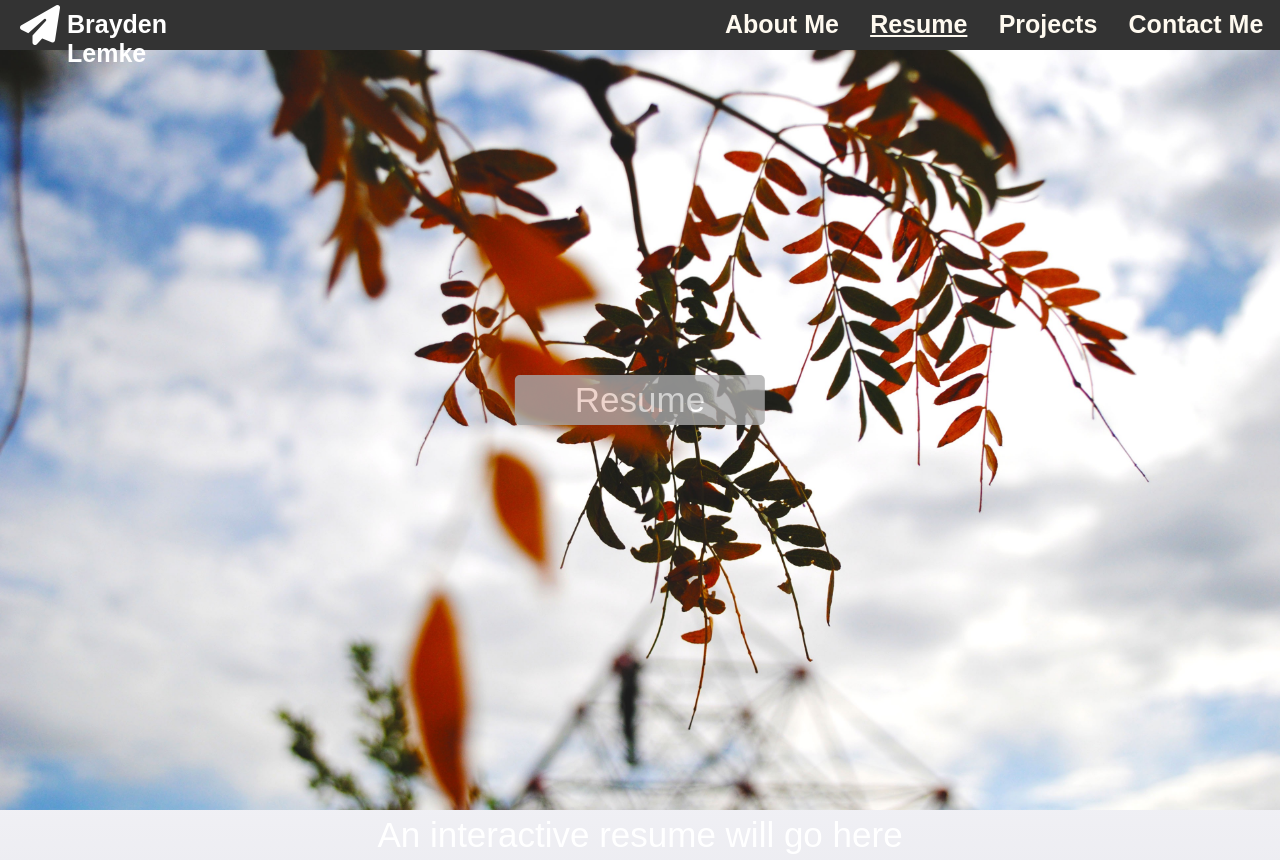
After one commit to joybob22/myWebPage, a PHP site: page /resume.html in a window 1280 px wide. The commit adds this page. Run offline with PHP 8.4, Linux system fonts and the light colour scheme; some libraries are stand-ins or nearby versions.

Commit message:
added a resume page

```diff
--- a/main.css
+++ b/main.css
@@ -30,10 +30,16 @@ body, html {
     color: white;
     width: 185px;
     float: left;
-    margin: 10px 0 0 20px;
+    margin: 10px 0 0 7px;
     font-size: 25px;
     font-weight: bold;
     font-family: didot, sans-serif;
+}
+
+.icon {
+    float: left;
+    margin-left: 20px;
+    color: white;
 }
 
 .navRight {
@@ -51,7 +57,7 @@ body, html {
     transition: all 0.5s;
 }
 
-#nav1 {
+.active {
     text-decoration: underline;
 }
 
@@ -335,7 +341,7 @@ p {
 .ring, .education, .softwareDeveloperIMG {
     float: left;
     width: 30%;
-    margin: auto;
+    margin: 0 auto 30px auto;
 }
 
 .ring, .softwareDeveloperIMG {
@@ -343,5 +349,5 @@ p {
 }
 
 .goalsIMGS {
-    margin-top: 20px;
+    padding: 30px 0;
 }
--- /dev/null
+++ b/resume.css
@@ -0,0 +1,15 @@
+.plane {
+    margin-top: 5px;
+    font-size: 40px;
+}
+
+.resumeParallax {
+    positition: relative;
+    background-image: url(resumeParallax.jpg);
+    width: 100%;
+    height: 95%;
+    background-attachment: fixed;
+    background-position: center;
+    background-repeat: no-repeat;
+    background-size: cover;
+}
--- /dev/null
+++ b/resume.html
@@ -0,0 +1,38 @@
+<!DOCTYPE html>
+<html lang="en">
+    <head>
+        <script src="https://use.fontawesome.com/e072cb777c.js"></script>
+        <link rel="stylesheet" href="main.css">
+        <link rel="stylesheet" href="resume.css">
+        <meta charset="UTF-8">
+        <title>Resume</title>
+    </head>
+    <body>
+    <div class="navBar">
+        <i class="fa fa-paper-plane fa-3x icon plane" aria-hidden="true"></i>
+        <div class="myName">Brayden Lemke</div>
+        <div class="navRight">
+            <a href="index.html">
+                <span id="nav1" class="nav">About Me</span>
+            </a>
+            <a href="resume.html">
+                <span id="nav2" class="nav active">Resume</span>
+            </a>
+            <a href="#">
+                <span id="nav3" class="nav">Projects</span>
+            </a>
+            <a href="#">
+                <span id="nav4" class="nav">Contact Me</span>
+            </a>
+        </div>
+    </div>
+    <div class="resumeParallax">
+        <div class="middleWord">
+            <h1>Resume</h1>
+        </div>
+    </div>
+    <div class="resumeContent">
+        <h1>An interactive resume will go here</h1>
+    </div>
+    </body>
+</html>
```
Also changed, not shown: index.html (+5 -3 lines), resumeParallax.jpg (added).
